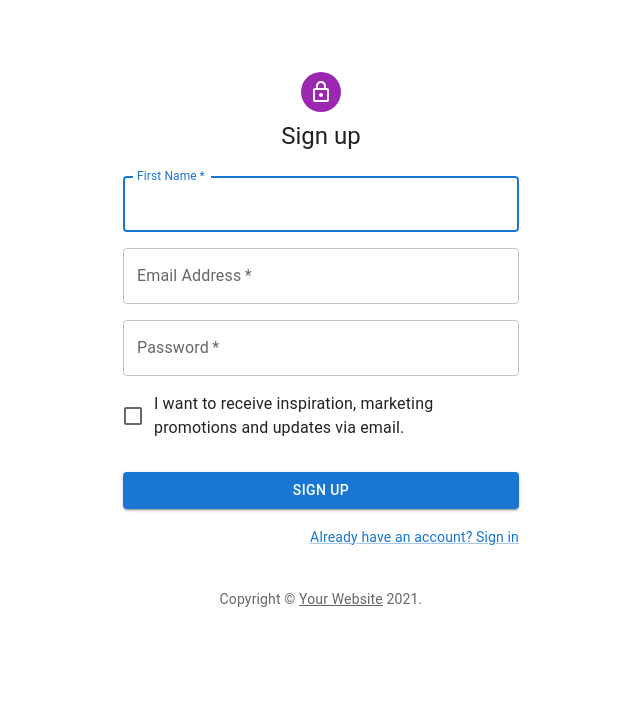
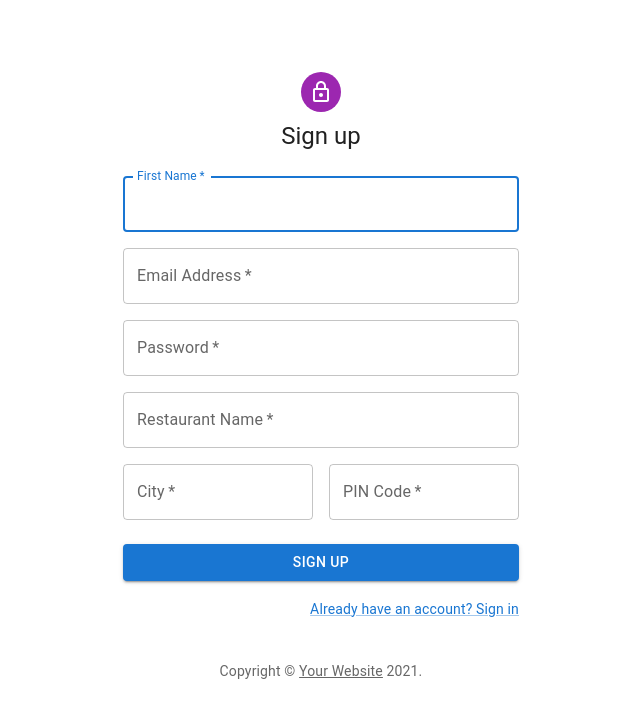
Before and after one commit to gayatri2/Hacksprint_PS13_TechTycoons, a React (Create React App) app in the folder client/: page /register in a window 1280 px wide. Shown: the top 718 px of the page, without its empty margins (319-959 px from the left). Built offline with nearby package versions, Linux system fonts and the light colour scheme; no server answers.

Commit message:
register form updated

```diff
--- a/client/src/Pages/Register/Register.js
+++ b/client/src/Pages/Register/Register.js
@@ -34,8 +34,12 @@ export default function Register() {
     const data = new FormData(event.currentTarget);
     // eslint-disable-next-line no-console
     console.log({
+      name: data.get('name'),
       email: data.get('email'),
       password: data.get('password'),
+      restaurant_name: data.get('restaurant_name'),
+      city: data.get('city'),
+      pin: data.get('pin')
     });
   };
 
@@ -101,12 +105,46 @@ export default function Register() {
                   autoComplete="new-password"
                 />
               </Grid>
+
               <Grid item xs={12}>
+                <TextField
+                  required
+                  fullWidth
+                  name="restaurant_name"
+                  label="Restaurant Name"
+                  type="text"
+                  id="restaurant_name"
+                  autoComplete=""
+                />
+              </Grid>
+
+              <Grid item xs={12} sm={6}>
+                <TextField
+                  autoComplete="city"
+                  name="city"
+                  required
+                  fullWidth
+                  id="city"
+                  label="City"
+                />
+              </Grid>
+              <Grid item xs={12} sm={6}>
+                <TextField
+                  required
+                  fullWidth
+                  id="pin"
+                  label="PIN Code"
+                  name="pincode"
+                  autoComplete="PIN code"
+                />
+              </Grid>
+
+              {/* <Grid item xs={12}>
                 <FormControlLabel
                   control={<Checkbox value="allowExtraEmails" color="primary" />}
                   label="I want to receive inspiration, marketing promotions and updates via email."
                 />
-              </Grid>
+              </Grid> */}
             </Grid>
             <Button
               type="submit"
```
